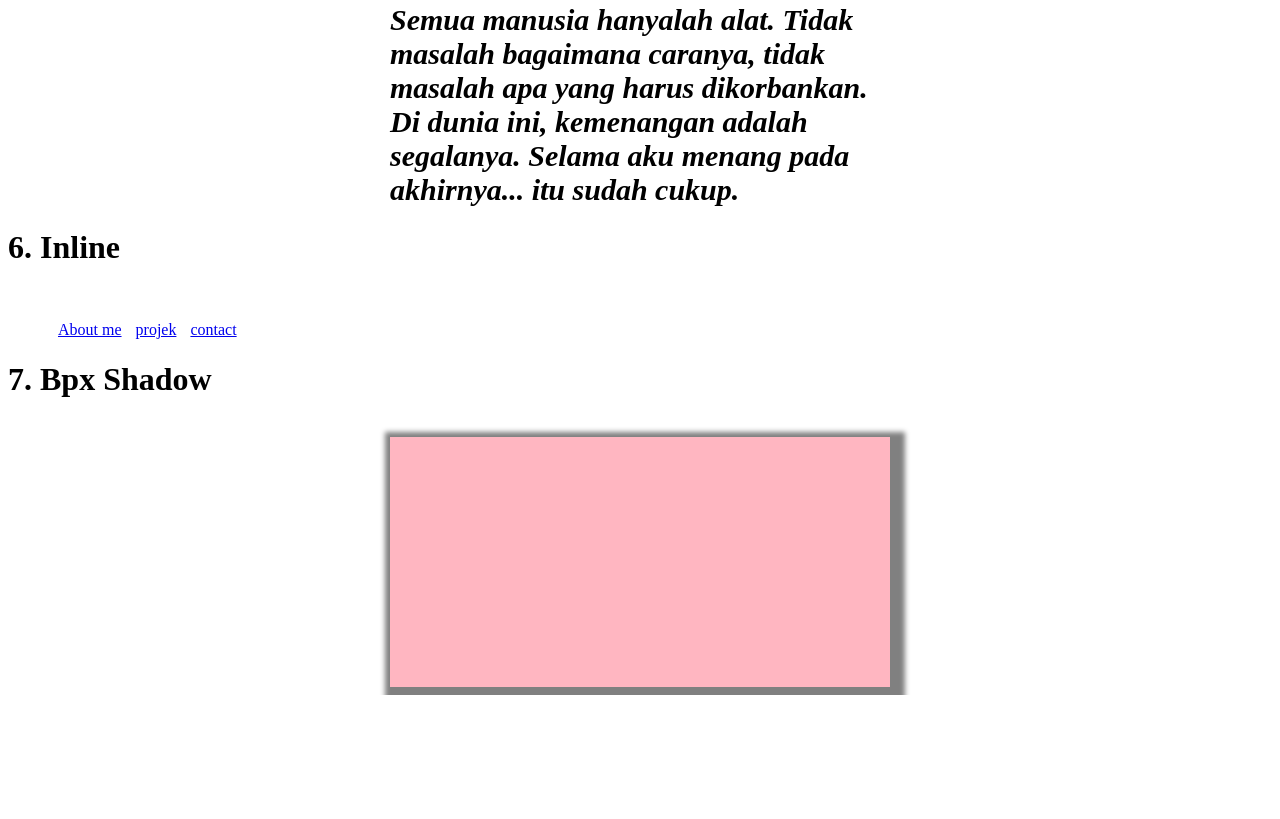
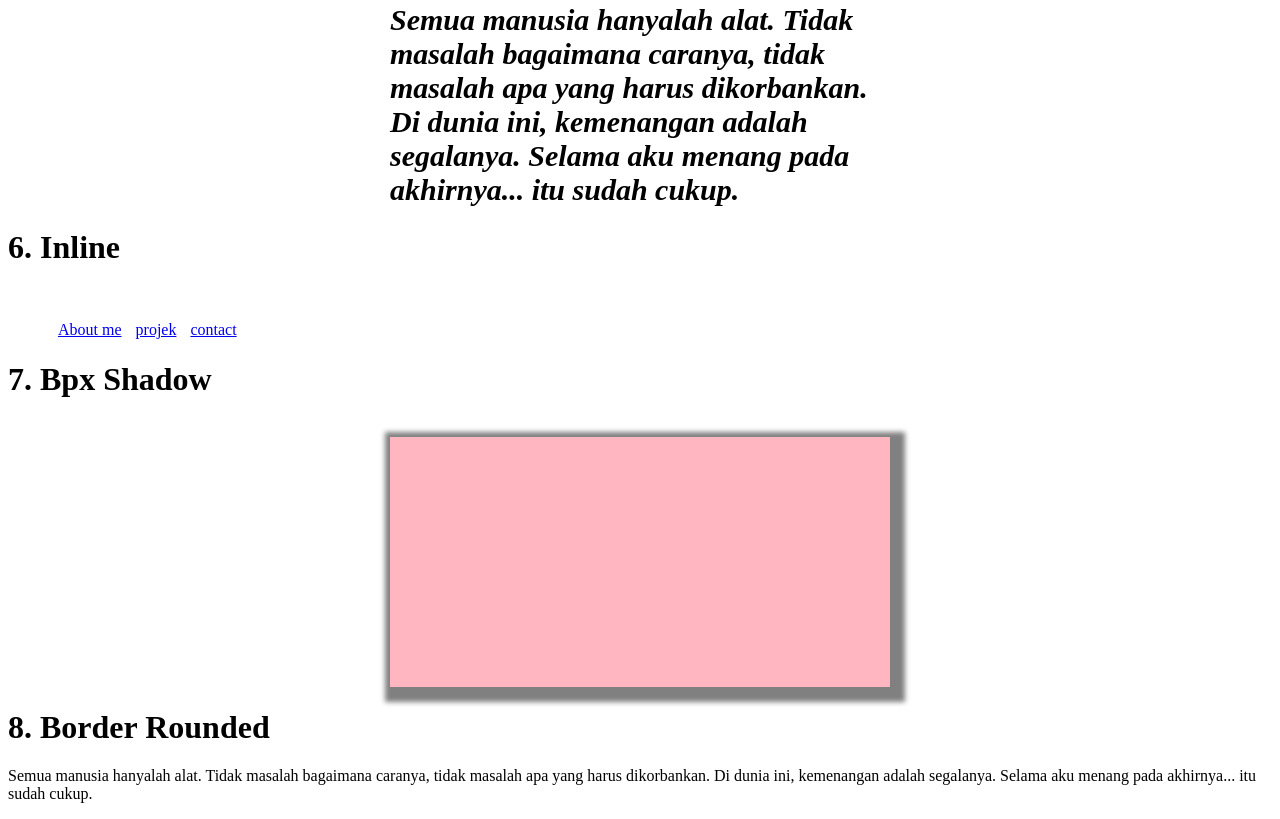
Before and after one commit to lufyanto/Belajar-HTML-dari-nol, a plain HTML site: page CSS/6. Box Model.html in a window 1280 px wide. Shown: the part 1400-2219 px from the top of the page. Before the commit the page ends 2095 px from the top, so only its background shows below. Drawn offline with Linux system fonts and the light colour scheme.

Commit message:
Add 'Border Rounded' section to Box Model
Added a new section for 'Border Rounded' and updated the HTML structure.

```diff
--- a/CSS/6. Box Model.html
+++ b/CSS/6. Box Model.html
@@ -46,24 +46,8 @@
 
     </div>
 
-
-
-
-
-
-
-
-
-
-
-
-
-
-
-
-
-
-
+    <h1>8. Border Rounded</h1>
+    <p class="koji">Semua manusia hanyalah alat. Tidak masalah bagaimana caranya, tidak masalah apa yang harus dikorbankan. Di dunia ini, kemenangan adalah segalanya. Selama aku menang pada akhirnya... itu sudah cukup.</p>
 
 
 
```
